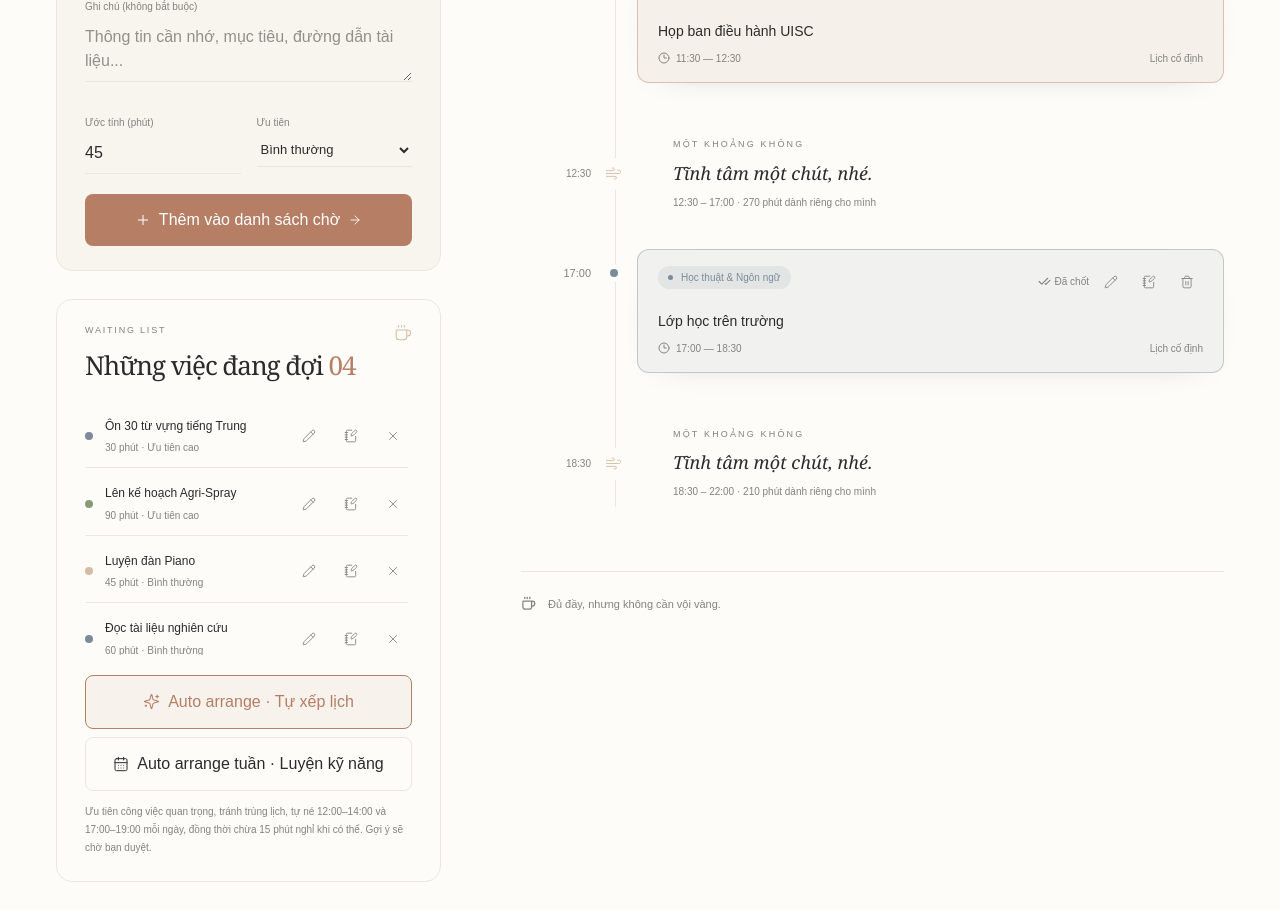
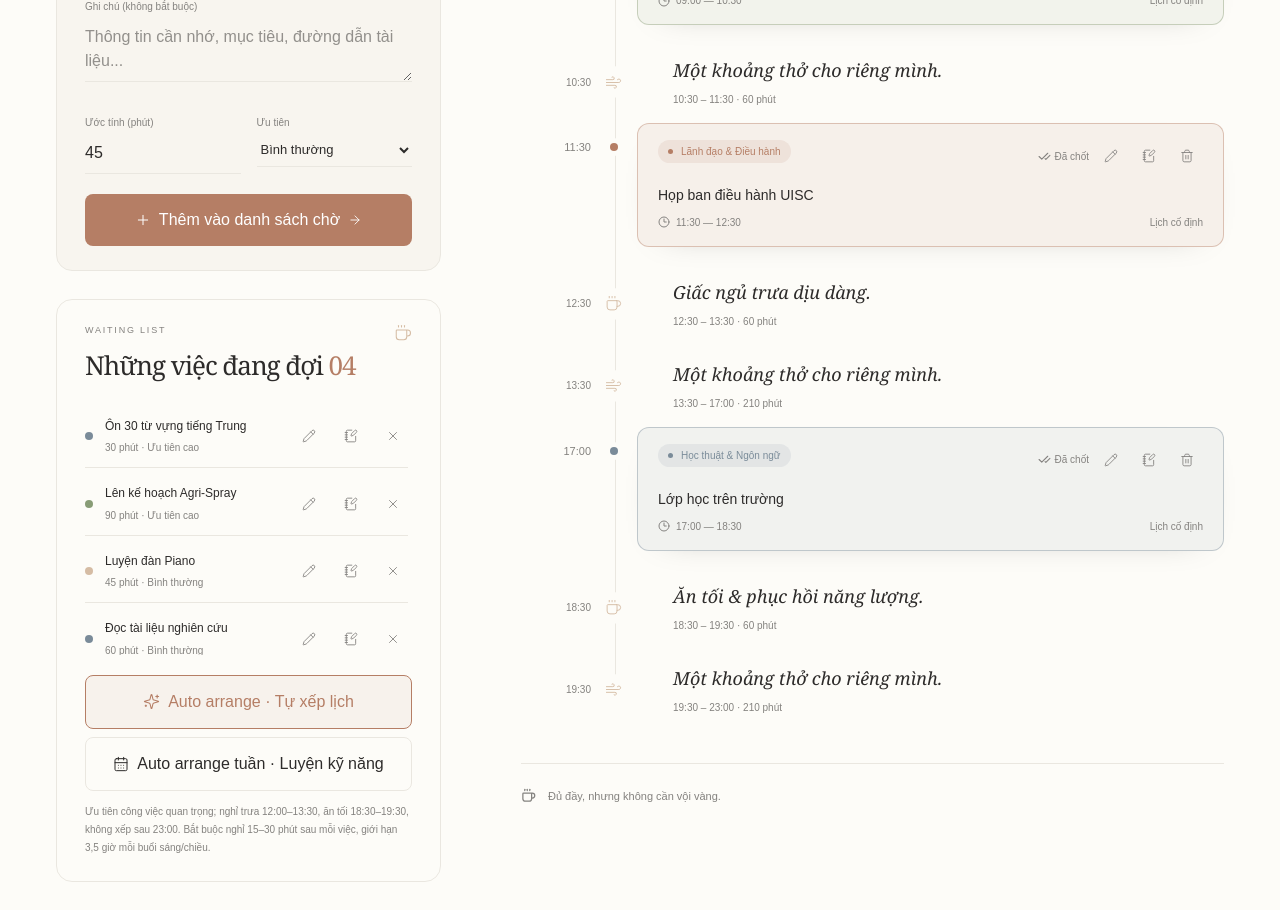
Before and after one commit to Bao-Hann/Timetable, a React (Vite) app: page / in a window 1280 px wide. Shown: the part 1880-2790 px from the top of the page. Built offline with nearby package versions, Linux system fonts and the light colour scheme.

Commit message:
feat: human-centric scheduler with protected hours, mandatory recovery, energy caps and Zen breaks

```diff
--- a/src/App.jsx
+++ b/src/App.jsx
@@ -60,13 +60,23 @@ const GROUPS = [
 ];
 const STORAGE_KEY = 'nhip.smart-planner.v1';
 const DAY_START = 8 * 60;
-const DAY_END = 22 * 60;
+const DAY_END = 23 * 60;
 const REST_BUFFER = 15;
-/** Thời gian dành cho sinh hoạt: Auto arrange tuyệt đối không xếp việc vào những khoảng này. */
+const LUNCH_START = 12 * 60;
+const LUNCH_END = 13.5 * 60;
+const DINNER_START = 18.5 * 60;
+const DINNER_END = 19.5 * 60;
+const ENERGY_CAP = 3.5 * 60;
 export const AUTO_BLOCKED_PERIODS = Object.freeze([
-  Object.freeze({ start: 12 * 60, end: 14 * 60 }),
-  Object.freeze({ start: 17 * 60, end: 19 * 60 }),
+  Object.freeze({ start: LUNCH_START, end: LUNCH_END }),
+  Object.freeze({ start: DINNER_START, end: DINNER_END }),
 ]);
+const HUMAN_SESSIONS = Object.freeze([
+  { start: DAY_START, end: LUNCH_START, cap: ENERGY_CAP },
+  { start: LUNCH_END, end: DINNER_START, cap: ENERGY_CAP },
+  { start: DINNER_END, end: DAY_END, cap: Infinity },
+]);
+const restAfter = (duration) => duration >= 90 ? 30 : REST_BUFFER;
 const SCHOOL_WEEKS = 8;
 const MAX_SKILL_SESSIONS = 7;
 const PRIORITY = { high: 0, normal: 1, low: 2 };
@@ -213,46 +223,58 @@ function readSaved() {
  * - Việc chưa vừa vẫn nằm trong danh sách chờ.
  */
 export function autoScheduleTasks(floatingTasks, scheduledTasks, selectedDate, start = DAY_START, end = DAY_END, buffer = REST_BUFFER) {
-  // Các khung giờ sinh hoạt là chỗ bận cố định cho thuật toán, không phải công việc lưu vào lịch.
-  // Vì vậy lịch đã tạo trước đây không bị di chuyển hoặc xóa.
-  const reserved = [
-    ...AUTO_BLOCKED_PERIODS.map(({ start, end }) => ({ start, end })),
-    ...scheduledTasks
-      .filter((item) => item.date === selectedDate)
-      .map((item) => ({ start: toMinutes(item.startTime), end: toMinutes(item.endTime) }))
-      .filter((item) => Number.isFinite(item.start) && Number.isFinite(item.end) && item.end > item.start),
-  ];
+  const booked = scheduledTasks
+    .filter((task) => task.date === selectedDate)
+    .map((task) => ({ ...task, _start: toMinutes(task.startTime), _end: toMinutes(task.endTime) }))
+    .filter((task) => Number.isFinite(task._start) && Number.isFinite(task._end) && task._end > task._start);
 
-  const selectedWeek = startOfWeekKey(selectedDate);
-  const reservedSkillGroups = new Set(scheduledTasks.filter((item) => item.date === selectedDate && item.skillSeriesId).map((item) => item.skillSeriesId));
-  const ordered = floatingTasks
-    .filter((item) => !item.skillWeekStart || item.skillWeekStart === selectedWeek)
-    .sort((a, b) => (PRIORITY[a.priority] ?? 1) - (PRIORITY[b.priority] ?? 1));
-  const placed = [];
-  const placedIds = new Set();
+  const sessions = HUMAN_SESSIONS
+    .map((session) => ({ ...session, start: Math.max(session.start, start), end: Math.min(session.end, end) }))
+    .filter((session) => session.start < session.end);
 
-  function nextSlot(duration, rest) {
-    const blocks = [...reserved].sort((a, b) => a.start - b.start || a.end - b.end);
-    let cursor = start;
-    let hasPrevious = false;
-    for (const block of blocks) {
-      if (block.end <= start || block.start >= end) continue;
-      const nextStart = Math.min(end, block.start);
-      const candidate = cursor + (hasPrevious ? rest : 0);
-      if (candidate + duration + rest <= nextStart) return candidate;
-      cursor = Math.max(cursor, Math.min(end, block.end));
-      hasPrevious = true;
+  // Tính số phút đang bận theo hợp các khoảng thời gian, không đếm trùng.
+  function occupiedMinutes(session) {
+    const blocks = booked
+      .map((task) => [Math.max(task._start, session.start), Math.min(task._end, session.end)])
+      .filter(([from, to]) => to > from)
+      .sort((a, b) => a[0] - b[0]);
+    let total = 0, lastEnd = session.start;
+    for (const [from, to] of blocks) {
+      total += Math.max(0, to - Math.max(from, lastEnd));
+      lastEnd = Math.max(lastEnd, to);
     }
-    const lastCandidate = cursor + (hasPrevious ? rest : 0);
-    return lastCandidate + duration <= end ? lastCandidate : null;
+    return total;
   }
 
+  const reserveAfter = (duration) => Math.max(buffer, restAfter(duration));
+  function findSlot(session, duration) {
+    const rest = reserveAfter(duration);
+    // Duyệt theo phút, ưu tiên vị trí sớm nhất. Luôn chừa đủ đệm sau mỗi task.
+    for (let candidate = session.start; candidate + duration + rest <= session.end; candidate++) {
+      const candidateEnd = candidate + duration;
+      const fits = booked.every((block) =>
+        candidate >= block._end + reserveAfter(block._end - block._start) ||
+        candidateEnd + rest <= block._start
+      );
+      if (fits) return candidate;
+    }
+    return null;
+  }
+
+  const currentWeek = startOfWeekKey(selectedDate);
+  const skillGroupsToday = new Set(booked.filter((task) => task.skillSeriesId).map((task) => task.skillSeriesId));
+  const ordered = floatingTasks
+    .filter((task) => !task.skillWeekStart || task.skillWeekStart === currentWeek)
+    .sort((a, b) => (PRIORITY[a.priority] ?? 1) - (PRIORITY[b.priority] ?? 1));
+
+  const placed = [], placedIds = new Set();
   for (const task of ordered) {
-    if (task.skillSeriesId && reservedSkillGroups.has(task.skillSeriesId)) continue;
+    if (task.skillSeriesId && skillGroupsToday.has(task.skillSeriesId)) continue;
     const duration = Number(task.estimatedDuration);
-    if (!Number.isInteger(duration) || duration <= 0 || duration > end - start) continue;
-    let position = nextSlot(duration, buffer);
-    if (position === null) position = nextSlot(duration, 0);
+    if (!Number.isInteger(duration) || duration <= 0) continue;
+    for (const session of sessions) {
+      if (occupiedMinutes(session) + duration > session.cap) continue;
+      const position = findSlot(session, duration);
       if (position === null) continue;
       const next = {
         ...task, date: selectedDate, startTime: toTime(position),
@@ -260,8 +282,10 @@ export function autoScheduleTasks(floatingTasks, scheduledTasks, selectedDate, s
       };
       placed.push(next);
       placedIds.add(task.id);
-    if (task.skillSeriesId) reservedSkillGroups.add(task.skillSeriesId);
-    reserved.push({ start: position, end: position + duration });
+      booked.push({ ...next, _start: position, _end: position + duration });
+      if (task.skillSeriesId) skillGroupsToday.add(task.skillSeriesId);
+      break;
+    }
   }
   return { placed, remaining: floatingTasks.filter((task) => !placedIds.has(task.id)) };
 }
@@ -341,19 +365,33 @@ export function reflowForFixedTasks(existingScheduled, existingWaiting, incoming
   return { scheduledTasks: nextScheduled, floatingTasks: nextWaiting, moved, requeued };
 }
 
-function buildTimeline(tasks) {
+export function buildTimeline(tasks) {
   const rows = [];
   const ordered = [...tasks].sort((a, b) => toMinutes(a.startTime) - toMinutes(b.startTime));
+  function addGap(from, to) {
+    if (to - from < REST_BUFFER) return;
+    const breaks = [from, to, ...AUTO_BLOCKED_PERIODS.flatMap(({ start, end }) => [start, end])]
+      .filter((minute) => minute >= from && minute <= to)
+      .sort((a, b) => a - b);
+    const points = [...new Set(breaks)];
+    for (let i = 0; i < points.length - 1; i++) {
+      const start = points[i], end = points[i + 1];
+      if (end - start < REST_BUFFER) continue;
+      const middle = (start + end) / 2;
+      const kind = middle >= LUNCH_START && middle < LUNCH_END ? 'nap'
+        : middle >= DINNER_START && middle < DINNER_END ? 'dinner' : 'buffer';
+      rows.push({ type: 'zen', kind, start, end, key: `zen-${kind}-${start}-${end}` });
+    }
+  }
   let cursor = DAY_START;
   for (const task of ordered) {
-    const start = toMinutes(task.startTime);
-    const end = toMinutes(task.endTime);
-    const gapEnd = Math.min(start, DAY_END);
-    if (gapEnd - cursor > 60) rows.push({ type: 'zen', start: cursor, end: gapEnd, key: `zen-${cursor}` });
+    const start = toMinutes(task.startTime), end = toMinutes(task.endTime);
+    if (!Number.isFinite(start) || !Number.isFinite(end) || end <= start) continue;
+    if (start > cursor) addGap(cursor, start);
     rows.push({ type: 'task', task, key: task.id });
     cursor = Math.max(cursor, end);
   }
-  if (DAY_END - cursor > 60) rows.push({ type: 'zen', start: cursor, end: DAY_END, key: `zen-${cursor}` });
+  if (cursor < DAY_END) addGap(cursor, DAY_END);
   return rows;
 }
 
@@ -454,10 +492,13 @@ function TaskCard({ task, theme, onApprove, onRemove, onRequeue, onRemoveSeries,
 }
 
 function ZenSpace({ row, theme }) {
-  return <div className="relative grid min-h-[130px] grid-cols-[51px_12px_minmax(0,1fr)] items-center gap-3 py-5 sm:min-h-[150px] sm:grid-cols-[70px_14px_minmax(0,1fr)] sm:gap-4">
+  const isNap = row.kind === 'nap', isDinner = row.kind === 'dinner';
+  const Icon = isNap || isDinner ? Coffee : Wind;
+  const heading = isNap ? 'Giấc ngủ trưa dịu dàng.' : isDinner ? 'Ăn tối & phục hồi năng lượng.' : 'Một khoảng thở cho riêng mình.';
+  return <div className="relative grid min-h-[75px] grid-cols-[51px_12px_minmax(0,1fr)] items-center gap-3 py-4 sm:grid-cols-[70px_14px_minmax(0,1fr)] sm:gap-4">
     <span className="text-right text-[10px] tabular-nums" style={{ color: theme.muted }}>{toTime(row.start)}</span>
-    <div className="relative z-10 flex justify-center"><div className="-ml-0.5 flex h-8 w-8 items-center justify-center rounded-full" style={{ backgroundColor: theme.page, color: theme.art }}><Wind size={17} strokeWidth={1.3} /></div></div>
-    <div className="pl-4 sm:pl-9"><p className="text-[9px] uppercase tracking-[.24em]" style={{ color: theme.muted }}>Một khoảng không</p><p className="mt-2 font-serif text-[15px] italic sm:text-[18px]" style={{ color: theme.text }}>Tĩnh tâm một chút, nhé.</p><p className="mt-2 text-[10px]" style={{ color: theme.muted }}>{toTime(row.start)} – {toTime(row.end)} · {row.end - row.start} phút dành riêng cho mình</p></div>
+    <div className="relative z-10 flex justify-center"><div className="-ml-0.5 flex h-8 w-8 items-center justify-center rounded-full" style={{ backgroundColor: theme.page, color: theme.art }}><Icon size={17} strokeWidth={1.3}/></div></div>
+    <div className="pl-4 sm:pl-9"><p className="font-serif text-[15px] italic sm:text-[18px]" style={{ color: theme.text }}>{heading}</p><p className="mt-2 text-[10px]" style={{ color: theme.muted }}>{toTime(row.start)} – {toTime(row.end)} · {row.end - row.start} phút</p></div>
   </div>;
 }
 
@@ -695,13 +736,13 @@ export default function App() {
     }
     const { placed, remaining } = autoScheduleTasks(floatingTasks, scheduledTasks, selectedDate);
     if (!placed.length) {
-      const feedback = `Không tìm được khoảng trống cho ngày ${shortDate(day)} trong khung 08:00–22:00. Thử ngày khác hoặc giảm thời lượng.`;
+      const feedback = 'Lịch hôm nay đã đủ kín, Hân nên để lại việc này cho ngày mai nhé!';
       setArrangeFeedback(feedback);
       return say(feedback, true);
     }
     setScheduledTasks((prev) => [...prev, ...placed]);
     setFloatingTasks(remaining);
-    const feedback = `Đã tự xếp ${placed.length} công việc vào ngày ${shortDate(day)}; ${remaining.length} việc vẫn trong danh sách chờ. Bấm dấu ✓ trên dòng thời gian để duyệt.`;
+    const feedback = `Đã tự xếp ${placed.length} công việc vào ngày ${shortDate(day)}; ${remaining.length} việc vẫn trong danh sách chờ.${remaining.length ? ' Lịch hôm nay đã đủ kín, Hân nên để lại việc này cho ngày mai nhé!' : ' Bấm dấu ✓ trên dòng thời gian để duyệt.'}`;
     setArrangeFeedback(feedback);
     say(feedback);
     if (typeof window.requestAnimationFrame === 'function') {
@@ -782,7 +823,7 @@ export default function App() {
           { label: 'Đã chốt hôm nay', value: String(approvedCount).padStart(2, '0') },
           { label: 'Đang chờ duyệt', value: String(pendingCount).padStart(2, '0') },
           { label: 'Đợi được sắp xếp', value: String(floatingTasks.length).padStart(2, '0') },
-          { label: 'Khung giờ xếp lịch', value: '08–22' },
+          { label: 'Khung giờ xếp lịch', value: '08–23' },
         ].map((info) => <div key={info.label} className="px-2 py-2 sm:px-5"><div className="font-serif text-[33px] leading-none tracking-[-.06em] sm:text-[39px]" style={{ color: theme.accent }}>{info.value}</div><p className="mt-3 text-[10px]" style={{ color: theme.muted }}>{info.label}</p></div>)}
       </div>
 
@@ -841,7 +882,7 @@ export default function App() {
             <button type="button" onClick={handleAutoSchedule} className="mt-5 flex w-full items-center justify-center gap-2 rounded-lg border px-4 py-3.5 text-[12px] font-medium transition-all duration-300 hover:-translate-y-0.5" style={{ borderColor: theme.accent, color: theme.accent, backgroundColor: rgba(theme.accent, .08) }}><Sparkles size={17} /> Auto arrange · Tự xếp lịch</button>
             <button type="button" onClick={arrangeSelectedWeek} className="mt-2 flex w-full items-center justify-center gap-2 rounded-lg border px-4 py-3.5 text-[12px] font-medium transition-colors duration-300 hover:opacity-70" style={{ borderColor: theme.line, color: theme.text }}><CalendarDays size={16} /> Auto arrange tuần · Luyện kỹ năng</button>
             {arrangeFeedback && <p aria-live="polite" className="mt-3 rounded-lg px-3 py-2.5 text-[11px] leading-[1.8]" style={{ color: theme.text, backgroundColor: theme.subtle }}>{arrangeFeedback}</p>}
-            <p className="mt-3 text-[10px] leading-[1.8]" style={{ color: theme.muted }}>Ưu tiên công việc quan trọng, tránh trùng lịch, tự né 12:00–14:00 và 17:00–19:00 mỗi ngày, đồng thời chừa 15 phút nghỉ khi có thể. Gợi ý sẽ chờ bạn duyệt.</p>
+            <p className="mt-3 text-[10px] leading-[1.8]" style={{ color: theme.muted }}>Ưu tiên công việc quan trọng; nghỉ trưa 12:00–13:30, ăn tối 18:30–19:30, không xếp sau 23:00. Bắt buộc nghỉ 15–30 phút sau mỗi việc, giới hạn 3,5 giờ mỗi buổi sáng/chiều.</p>
           </section>
           <section aria-label="Dự định tương lai" className="rounded-2xl border px-5 py-6 sm:px-7" style={{ borderColor: theme.line, backgroundColor: theme.panel }}>
             <p className="text-[9px] uppercase tracking-[.2em]" style={{ color: theme.muted }}>Ý tưởng cho ngày mai</p>
```
Lines whose indentation alone changed are shown as unchanged.
